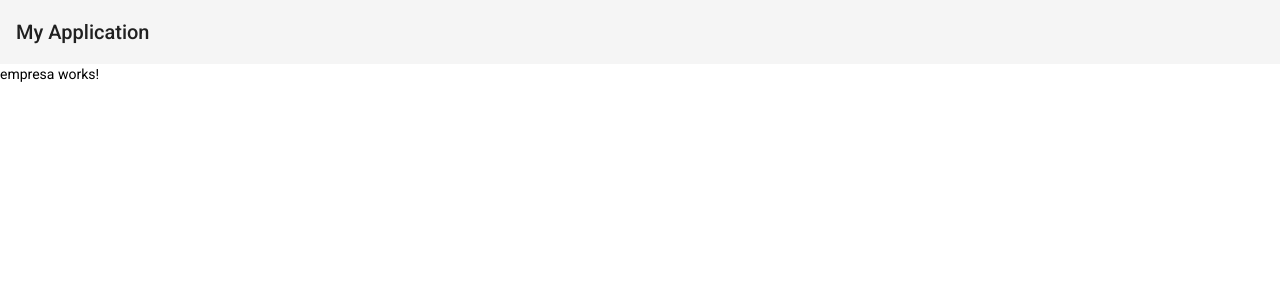
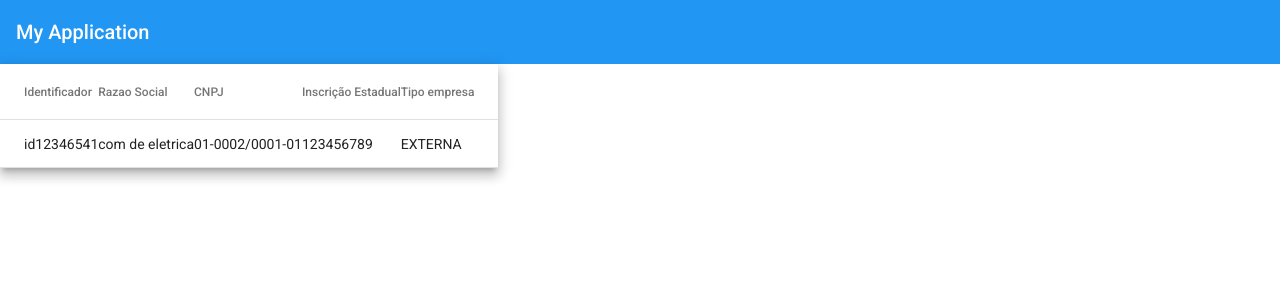
Before and after one commit to Fernandolilo/Abastece-Front-end-Angular, an Angular app: page /empresas in a window 1280 px wide. Shown: the top 300 px of the page. Built offline with nearby package versions, Linux system fonts and the light colour scheme.

Commit message:
HTML da Empresa iniciado

```diff
--- a/src/app/app-routing.module.ts
+++ b/src/app/app-routing.module.ts
@@ -5,7 +5,7 @@ const routes: Routes = [
   {path:'',pathMatch: 'full', redirectTo: 'empresas'},
   {path: 'empresas',
   loadChildren: ()=> import
-  ('./components/empresa/empresa.module').then(m => m.EmpresaModule)
+  ('./components/empresa/empres.module').then(m => m.EmpresaModule)
 }
 ];
 
--- a/src/app/app.component.html
+++ b/src/app/app.component.html
@@ -1,4 +1,4 @@
-<mat-toolbar>
+<mat-toolbar color="primary">
   <span>My Application</span>
 </mat-toolbar>
 <router-outlet></router-outlet>
--- a/src/app/components/page/empresa/empresa.component.html
+++ /dev/null
@@ -1 +0,0 @@
-<p>empresa works!</p>
--- a/src/app/components/page/empresa/empresa.component.ts
+++ /dev/null
@@ -1,15 +0,0 @@
-import { Component, OnInit } from '@angular/core';
-
-@Component({
-  selector: 'app-empresa',
-  templateUrl: './empresa.component.html',
-  styleUrls: ['./empresa.component.scss']
-})
-export class EmpresaComponent implements OnInit {
-
-  constructor() { }
-
-  ngOnInit(): void {
-  }
-
-}
--- /dev/null
+++ b/src/app/components/pages/empresa/empresa.component.html
@@ -0,0 +1,44 @@
+
+
+<table mat-table [dataSource]="empresa" class="mat-elevation-z8">
+
+  <!--- Note that these columns can be defined in any order.
+        The actual rendered columns are set as a property on the row definition" -->
+
+  <!-- Position Column -->
+
+  <!--  id', 'razaoSocial', 'cnpj', 'inscricaoEstadual', 'tipo' -->
+   <!-- ID Column -->
+   <ng-container matColumnDef="id">
+    <th mat-header-cell *matHeaderCellDef> Identificador  </th>
+    <td mat-cell *matCellDef="let course"> {{ course.id }} </td>
+  </ng-container>
+
+  <!-- Name Column -->
+  <ng-container matColumnDef="razao">
+    <th mat-header-cell *matHeaderCellDef> Razao Social </th>
+    <td mat-cell *matCellDef="let element"> {{ element.razaoSocial }} </td>
+  </ng-container>
+
+  <!-- Name Column -->
+  <ng-container matColumnDef="cnpj">
+    <th mat-header-cell *matHeaderCellDef> CNPJ </th>
+    <td mat-cell *matCellDef="let element"> {{ element.cnpj }} </td>
+  </ng-container>
+
+
+  <!-- Name Column -->
+  <ng-container matColumnDef="inscricao">
+    <th mat-header-cell *matHeaderCellDef> Inscrição Estadual </th>
+    <td mat-cell *matCellDef="let element"> {{ element.inscricaoEstadual }} </td>
+  </ng-container>
+
+  <!-- Name Column -->
+  <ng-container matColumnDef="tipo">
+    <th mat-header-cell *matHeaderCellDef> Tipo empresa</th>
+    <td mat-cell *matCellDef="let element"> {{ element.tipo }} </td>
+  </ng-container>
+
+  <tr mat-header-row *matHeaderRowDef="displayedColumns"></tr>
+  <tr mat-row *matRowDef="let row; columns: displayedColumns;"></tr>
+</table>
--- /dev/null
+++ b/src/app/components/pages/empresa/empresa.component.ts
@@ -0,0 +1,26 @@
+import { Component, OnInit } from '@angular/core';
+
+import { empresaModel } from './../../../model/empresaModel';
+
+@Component({
+  selector: 'app-empresa',
+  templateUrl: './empresa.component.html',
+  styleUrls: ['./empresa.component.scss'],
+})
+export class EmpresaComponent implements OnInit {
+  empresa: empresaModel[] = [
+    {
+      id: 'id12346541',
+      razaoSocial: 'com de eletrica',
+      cnpj: '01-0002/0001-01',
+      inscricaoEstadual: 123456789,
+      tipo: 'EXTERNA',
+    },
+  ];
+
+  displayedColumns = ['id', 'razao', 'cnpj', 'inscricao', 'tipo'];
+
+  constructor() {}
+
+  ngOnInit(): void {}
+}
--- /dev/null
+++ b/src/app/model/empresaModel.ts
@@ -0,0 +1,8 @@
+export interface empresaModel{
+
+  id: string;
+  razaoSocial: string;
+	inscricaoEstadual: number;
+	cnpj: string;
+	tipo: string;
+}
```
Also changed, not shown: src/app/app.module.ts (+8 -5 lines), src/app/components/empresa/empres.module.ts (added, +20 -0 lines), src/app/components/empresa/empresa-routing.module.ts (+5 -3 lines), src/app/components/empresa/empresa.module.ts (deleted, +0 -14 lines), src/app/components/pages/empresa/empresa.component.scss (added), 1 other file (tests, documents, lock files or other folders).
